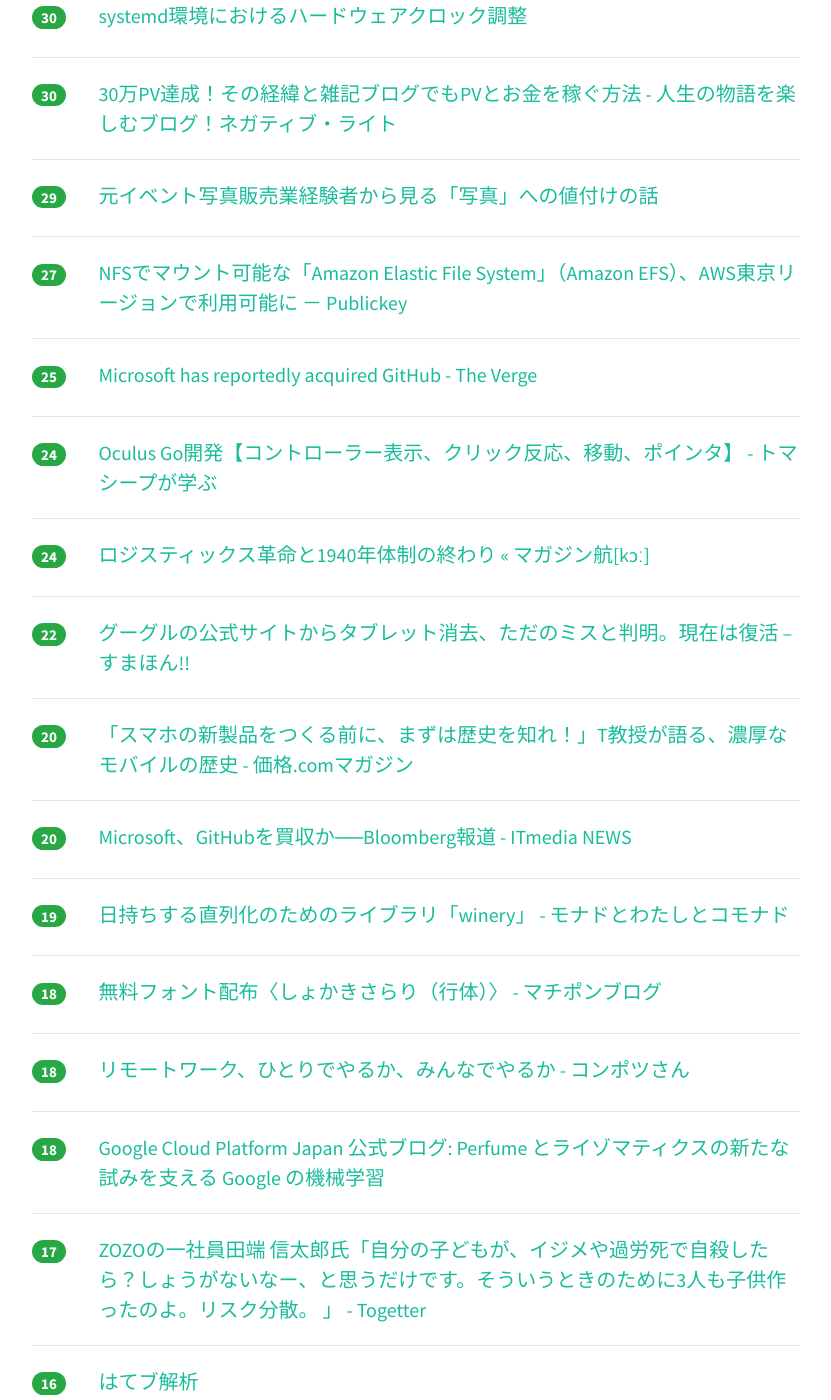
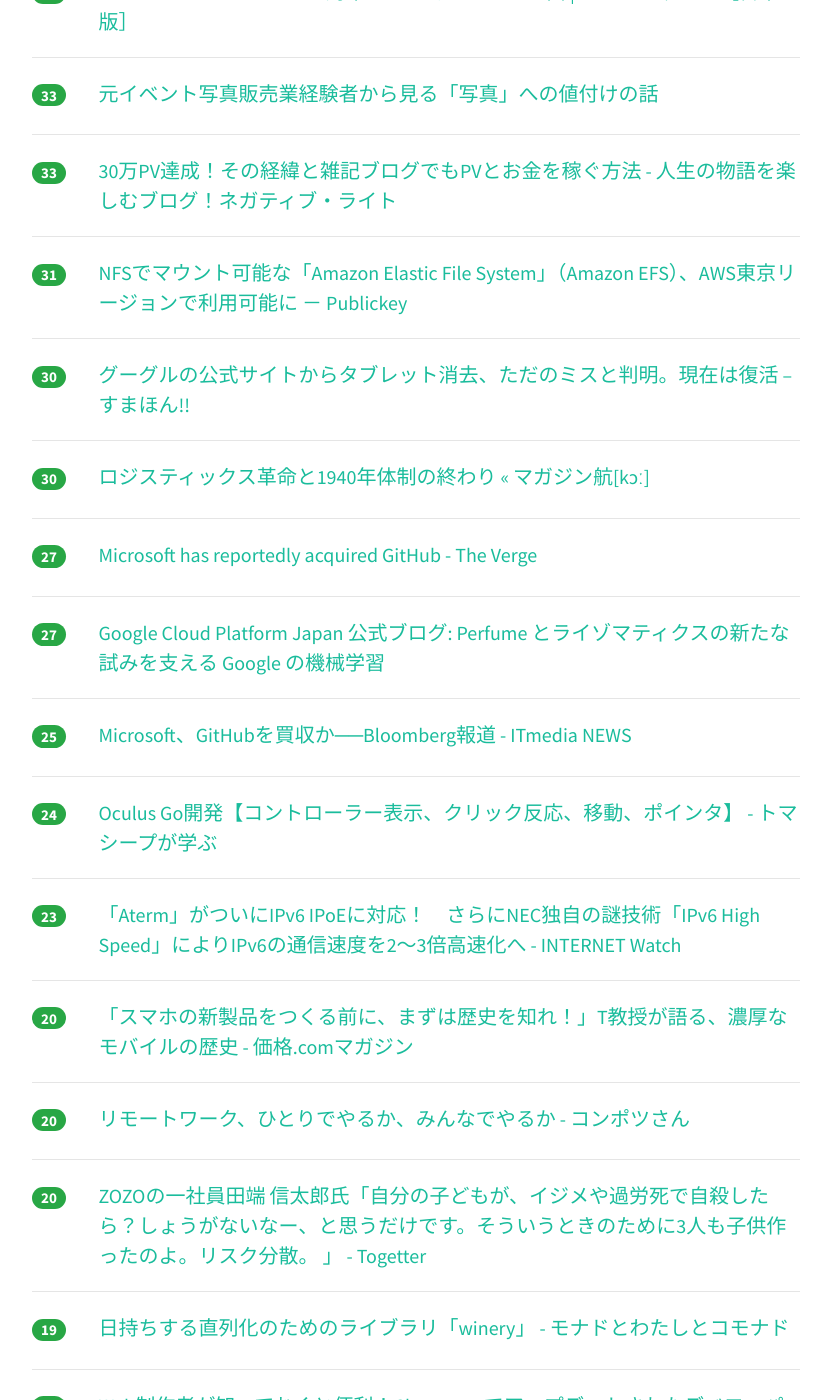
Before and after one commit to yatta47/hatena-matome-site, a Jekyll site: the page built from _posts/2018-06-04-hatena.md, in a window 1280 px wide and 1400 px high, scrolled down 1521 px. Shown: the whole window, without its empty margins (224-1055 px from the left). Built offline with Jekyll 4.4.1, drawn with Linux system fonts in a browser that asks for light colours; nearby versions of some CDN libraries; some of the changed text lies outside the part shown.

Commit message:
Updated 2018-06-04

```diff
--- a/_posts/2018-06-04-hatena.md
+++ b/_posts/2018-06-04-hatena.md
@@ -1,54 +1,59 @@
 ---
 layout: post
 title:  "2018-06-04 はてぶIT"
-date:   2018-06-04 12:01:16
+date:   2018-06-04 13:02:26
 tags: [it-hotentry]
 ---
-36 件のデータあり
+39 件のデータあり
 
 <hr><div class="row">
-<div class="col-1"><span class="badge badge-pill badge-success h2">386</span></div>
+<div class="col-1"><span class="badge badge-pill badge-success h2">531</span></div>
 <div class="col-11"><a href='https://corriente.top/post-66891/' target='_blank'>Microsoft、GitHubを買収完了　現地時間4日に正式発表へ | CoRRiENTE.top</a></div>
 </div>
 <hr>
 <div class="row">
-<div class="col-1"><span class="badge badge-pill badge-success h2">261</span></div>
+<div class="col-1"><span class="badge badge-pill badge-success h2">286</span></div>
 <div class="col-11"><a href='https://ameblo.jp/arcade-cabinet/entry-12381068306.html' target='_blank'>メガドライブ版ダライアス - 完成！ | Arcade Cabinet</a></div>
 </div>
 <hr>
 <div class="row">
-<div class="col-1"><span class="badge badge-pill badge-success h2">196</span></div>
+<div class="col-1"><span class="badge badge-pill badge-success h2">261</span></div>
+<div class="col-11"><a href='http://blog.jnito.com/entry/2018/06/04/053705' target='_blank'>【問題提起】篠原嘉一氏に情報教育の講演を依頼する前に考えていただきたいこと ～ITエンジニアから見た、情報教育のあり方について～ - give IT a try</a></div>
+</div>
+<hr>
+<div class="row">
+<div class="col-1"><span class="badge badge-pill badge-success h2">223</span></div>
 <div class="col-11"><a href='https://akiba-pc.watch.impress.co.jp/docs/news/news/1125352.html' target='_blank'>JavaScriptで制御できる電子工作ボード「obniz」が発売、実売4,980円 - AKIBA PC Hotline!</a></div>
 </div>
 <hr>
 <div class="row">
-<div class="col-1"><span class="badge badge-pill badge-success h2">165</span></div>
-<div class="col-11"><a href='http://blog.jnito.com/entry/2018/06/04/053705' target='_blank'>【問題提起】篠原嘉一氏に情報教育の講演を依頼する前に考えていただきたいこと ～ITエンジニアから見た、情報教育のあり方について～ - give IT a try</a></div>
-</div>
-<hr>
-<div class="row">
-<div class="col-1"><span class="badge badge-pill badge-success h2">86</span></div>
+<div class="col-1"><span class="badge badge-pill badge-success h2">91</span></div>
 <div class="col-11"><a href='https://www.bloomberg.com/news/articles/2018-06-03/microsoft-is-said-to-have-agreed-to-acquire-coding-site-github' target='_blank'>Microsoft Is Said to Have Agreed to Acquire Coding Site GitHub - Bloomberg</a></div>
 </div>
 <hr>
 <div class="row">
-<div class="col-1"><span class="badge badge-pill badge-success h2">63</span></div>
+<div class="col-1"><span class="badge badge-pill badge-success h2">74</span></div>
 <div class="col-11"><a href='https://togetter.com/li/1233585' target='_blank'>『日本はとても安全な国だと聞くのでRubyKaigiの会場の目立つ場所に200円置いてみた』日本人でも訳がわからない結果になった様子 - Togetter</a></div>
 </div>
 <hr>
 <div class="row">
-<div class="col-1"><span class="badge badge-pill badge-success h2">53</span></div>
+<div class="col-1"><span class="badge badge-pill badge-success h2">63</span></div>
 <div class="col-11"><a href='https://about.gitlab.com/2018/06/03/microsoft-acquires-github/' target='_blank'>Congratulations GitHub on the acquisition by Microsoft | GitLab</a></div>
 </div>
 <hr>
 <div class="row">
-<div class="col-1"><span class="badge badge-pill badge-success h2">52</span></div>
+<div class="col-1"><span class="badge badge-pill badge-success h2">58</span></div>
+<div class="col-11"><a href='https://qiita.com/koshian2/items/f9f20f3e0eee711b1505' target='_blank'>畳み込みニューラルネットワークすごさを従来の機械学習のアルゴリズムと比較する</a></div>
+</div>
+<hr>
+<div class="row">
+<div class="col-1"><span class="badge badge-pill badge-success h2">56</span></div>
 <div class="col-11"><a href='https://alpacat.hatenablog.com/entry/ml-at-work' target='_blank'>「仕事ではじめる機械学習」はゼロから作りはじめた初心者の頭を冷やすのにうってつけ - アルパカログ</a></div>
 </div>
 <hr>
 <div class="row">
-<div class="col-1"><span class="badge badge-pill badge-success h2">51</span></div>
-<div class="col-11"><a href='https://qiita.com/koshian2/items/f9f20f3e0eee711b1505' target='_blank'>畳み込みニューラルネットワークすごさを従来の機械学習のアルゴリズムと比較する</a></div>
+<div class="col-1"><span class="badge badge-pill badge-success h2">40</span></div>
+<div class="col-11"><a href='https://applech2.com/archives/20180603-luna-display-support-all-mac.html' target='_blank'>iPadをセカンドディスプレイ化できる「Luna Display」が全てのMacで互換性が確認され、Mac Miniをラップトップとして利用することも可能に。 | AAPL Ch.</a></div>
 </div>
 <hr>
 <div class="row">
@@ -57,38 +62,53 @@ tags: [it-hotentry]
 </div>
 <hr>
 <div class="row">
-<div class="col-1"><span class="badge badge-pill badge-success h2">37</span></div>
-<div class="col-11"><a href='https://applech2.com/archives/20180603-luna-display-support-all-mac.html' target='_blank'>iPadをセカンドディスプレイ化できる「Luna Display」が全てのMacで互換性が確認され、Mac Miniをラップトップとして利用することも可能に。 | AAPL Ch.</a></div>
+<div class="col-1"><span class="badge badge-pill badge-success h2">34</span></div>
+<div class="col-11"><a href='https://qiita.com/slug/items/4f902f45c5796f69309c' target='_blank'>systemd環境におけるハードウェアクロック調整</a></div>
+</div>
+<hr>
+<div class="row">
+<div class="col-1"><span class="badge badge-pill badge-success h2">33</span></div>
+<div class="col-11"><a href='https://www.lifehacker.jp/2018/06/heres-why-amazon-cant-fix-review-spam.html' target='_blank'>Amazonのスパムレビュー対策がうまくいかない理由 | ライフハッカー［日本版］</a></div>
+</div>
+<hr>
+<div class="row">
+<div class="col-1"><span class="badge badge-pill badge-success h2">33</span></div>
+<div class="col-11"><a href='https://anond.hatelabo.jp/20180604011619' target='_blank'>元イベント写真販売業経験者から見る「写真」への値付けの話</a></div>
+</div>
+<hr>
+<div class="row">
+<div class="col-1"><span class="badge badge-pill badge-success h2">33</span></div>
+<div class="col-11"><a href='http://www.iwako-light.com/entry/30pv' target='_blank'>30万PV達成！その経緯と雑記ブログでもPVとお金を稼ぐ方法 - 人生の物語を楽しむブログ！ネガティブ・ライト</a></div>
 </div>
 <hr>
 <div class="row">
 <div class="col-1"><span class="badge badge-pill badge-success h2">31</span></div>
-<div class="col-11"><a href='https://www.lifehacker.jp/2018/06/heres-why-amazon-cant-fix-review-spam.html' target='_blank'>Amazonのスパムレビュー対策がうまくいかない理由 | ライフハッカー［日本版］</a></div>
+<div class="col-11"><a href='https://www.publickey1.jp/blog/18/nfsamazon_elastic_file_systemamazon_efsaws.html' target='_blank'>NFSでマウント可能な「Amazon Elastic File System」（Amazon EFS）、AWS東京リージョンで利用可能に － Publickey</a></div>
 </div>
 <hr>
 <div class="row">
 <div class="col-1"><span class="badge badge-pill badge-success h2">30</span></div>
-<div class="col-11"><a href='https://qiita.com/slug/items/4f902f45c5796f69309c' target='_blank'>systemd環境におけるハードウェアクロック調整</a></div>
+<div class="col-11"><a href='https://smhn.info/201806-android-tablet-section' target='_blank'>グーグルの公式サイトからタブレット消去、ただのミスと判明。現在は復活 – すまほん!!</a></div>
 </div>
 <hr>
 <div class="row">
 <div class="col-1"><span class="badge badge-pill badge-success h2">30</span></div>
-<div class="col-11"><a href='http://www.iwako-light.com/entry/30pv' target='_blank'>30万PV達成！その経緯と雑記ブログでもPVとお金を稼ぐ方法 - 人生の物語を楽しむブログ！ネガティブ・ライト</a></div>
-</div>
-<hr>
-<div class="row">
-<div class="col-1"><span class="badge badge-pill badge-success h2">29</span></div>
-<div class="col-11"><a href='https://anond.hatelabo.jp/20180604011619' target='_blank'>元イベント写真販売業経験者から見る「写真」への値付けの話</a></div>
+<div class="col-11"><a href='https://magazine-k.jp/2018/06/04/editors-note-33/' target='_blank'>ロジスティックス革命と1940年体制の終わり « マガジン航[kɔː]</a></div>
 </div>
 <hr>
 <div class="row">
 <div class="col-1"><span class="badge badge-pill badge-success h2">27</span></div>
-<div class="col-11"><a href='https://www.publickey1.jp/blog/18/nfsamazon_elastic_file_systemamazon_efsaws.html' target='_blank'>NFSでマウント可能な「Amazon Elastic File System」（Amazon EFS）、AWS東京リージョンで利用可能に － Publickey</a></div>
+<div class="col-11"><a href='https://www.theverge.com/2018/6/3/17422752/microsoft-github-acquisition-rumors' target='_blank'>Microsoft has reportedly acquired GitHub - The Verge</a></div>
+</div>
+<hr>
+<div class="row">
+<div class="col-1"><span class="badge badge-pill badge-success h2">27</span></div>
+<div class="col-11"><a href='https://cloudplatform-jp.googleblog.com/2018/06/NHK-Perfume-TECHNOLOGY-Reframe-Your-Photo-Google-TensorFlow.html' target='_blank'>Google Cloud Platform Japan 公式ブログ: Perfume とライゾマティクスの新たな試みを支える Google の機械学習</a></div>
 </div>
 <hr>
 <div class="row">
 <div class="col-1"><span class="badge badge-pill badge-success h2">25</span></div>
-<div class="col-11"><a href='https://www.theverge.com/2018/6/3/17422752/microsoft-github-acquisition-rumors' target='_blank'>Microsoft has reportedly acquired GitHub - The Verge</a></div>
+<div class="col-11"><a href='http://www.itmedia.co.jp/news/articles/1806/04/news058.html' target='_blank'>Microsoft、GitHubを買収か──Bloomberg報道 - ITmedia NEWS</a></div>
 </div>
 <hr>
 <div class="row">
@@ -97,13 +117,8 @@ tags: [it-hotentry]
 </div>
 <hr>
 <div class="row">
-<div class="col-1"><span class="badge badge-pill badge-success h2">24</span></div>
-<div class="col-11"><a href='https://magazine-k.jp/2018/06/04/editors-note-33/' target='_blank'>ロジスティックス革命と1940年体制の終わり « マガジン航[kɔː]</a></div>
-</div>
-<hr>
-<div class="row">
-<div class="col-1"><span class="badge badge-pill badge-success h2">22</span></div>
-<div class="col-11"><a href='https://smhn.info/201806-android-tablet-section' target='_blank'>グーグルの公式サイトからタブレット消去、ただのミスと判明。現在は復活 – すまほん!!</a></div>
+<div class="col-1"><span class="badge badge-pill badge-success h2">23</span></div>
+<div class="col-11"><a href='https://internet.watch.impress.co.jp/docs/news/1124437.html' target='_blank'>「Aterm」がついにIPv6 IPoEに対応！　さらにNEC独自の謎技術「IPv6 High Speed」によりIPv6の通信速度を2～3倍高速化へ - INTERNET Watch</a></div>
 </div>
 <hr>
 <div class="row">
@@ -113,7 +128,12 @@ tags: [it-hotentry]
 <hr>
 <div class="row">
 <div class="col-1"><span class="badge badge-pill badge-success h2">20</span></div>
-<div class="col-11"><a href='http://www.itmedia.co.jp/news/articles/1806/04/news058.html' target='_blank'>Microsoft、GitHubを買収か──Bloomberg報道 - ITmedia NEWS</a></div>
+<div class="col-11"><a href='http://mitomasan.hatenablog.com/entry/2018/05/29/234720' target='_blank'>リモートワーク、ひとりでやるか、みんなでやるか - コンポツさん</a></div>
+</div>
+<hr>
+<div class="row">
+<div class="col-1"><span class="badge badge-pill badge-success h2">20</span></div>
+<div class="col-11"><a href='https://togetter.com/li/1233509' target='_blank'>ZOZOの一社員田端 信太郎氏「自分の子どもが、イジメや過労死で自殺したら？しょうがないなー、と思うだけです。そういうときのために3人も子供作ったのよ。リスク分散。 」 - Togetter</a></div>
 </div>
 <hr>
 <div class="row">
@@ -122,63 +142,58 @@ tags: [it-hotentry]
 </div>
 <hr>
 <div class="row">
+<div class="col-1"><span class="badge badge-pill badge-success h2">19</span></div>
+<div class="col-11"><a href='https://coliss.com/articles/browser/chrome/devtools-new-features-in-chrome67.html' target='_blank'>Web制作者が知っておくと便利！Chrome 67でアップデートされたデベロッパーツールの新機能 | コリス</a></div>
+</div>
+<hr>
+<div class="row">
 <div class="col-1"><span class="badge badge-pill badge-success h2">18</span></div>
 <div class="col-11"><a href='http://shokaki.hatenablog.jp/entry/2018/06/03/095429' target='_blank'>無料フォント配布〈しょかきさらり（行体）〉 - マチポンブログ</a></div>
 </div>
 <hr>
 <div class="row">
-<div class="col-1"><span class="badge badge-pill badge-success h2">18</span></div>
-<div class="col-11"><a href='http://mitomasan.hatenablog.com/entry/2018/05/29/234720' target='_blank'>リモートワーク、ひとりでやるか、みんなでやるか - コンポツさん</a></div>
-</div>
-<hr>
-<div class="row">
-<div class="col-1"><span class="badge badge-pill badge-success h2">18</span></div>
-<div class="col-11"><a href='https://cloudplatform-jp.googleblog.com/2018/06/NHK-Perfume-TECHNOLOGY-Reframe-Your-Photo-Google-TensorFlow.html' target='_blank'>Google Cloud Platform Japan 公式ブログ: Perfume とライゾマティクスの新たな試みを支える Google の機械学習</a></div>
+<div class="col-1"><span class="badge badge-pill badge-success h2">17</span></div>
+<div class="col-11"><a href='https://hatebu-analyzer.herokuapp.com/' target='_blank'>はてブ解析</a></div>
 </div>
 <hr>
 <div class="row">
 <div class="col-1"><span class="badge badge-pill badge-success h2">17</span></div>
-<div class="col-11"><a href='https://togetter.com/li/1233509' target='_blank'>ZOZOの一社員田端 信太郎氏「自分の子どもが、イジメや過労死で自殺したら？しょうがないなー、と思うだけです。そういうときのために3人も子供作ったのよ。リスク分散。 」 - Togetter</a></div>
+<div class="col-11"><a href='http://musmus.main.jp/blog/gohoukoku/' target='_blank'>ご報告 | MusMus ブログ</a></div>
+</div>
+<hr>
+<div class="row">
+<div class="col-1"><span class="badge badge-pill badge-success h2">17</span></div>
+<div class="col-11"><a href='https://www.moguravr.com/custom-order-maid/' target='_blank'>VTuberにもなれる「カスタムオーダーメイド3D2」新機能紹介 | Mogura VR - 国内外のVR/AR/MR最新情報</a></div>
+</div>
+<hr>
+<div class="row">
+<div class="col-1"><span class="badge badge-pill badge-success h2">17</span></div>
+<div class="col-11"><a href='http://www.itmedia.co.jp/news/articles/1806/04/news054.html' target='_blank'>他社の商標「艦娘」、宣伝番組で誤って使用　「アズレン」運営が謝罪 - ITmedia NEWS</a></div>
 </div>
 <hr>
 <div class="row">
 <div class="col-1"><span class="badge badge-pill badge-success h2">16</span></div>
-<div class="col-11"><a href='https://hatebu-analyzer.herokuapp.com/' target='_blank'>はてブ解析</a></div>
+<div class="col-11"><a href='http://ekeler.com/game-boy-camera-canon-ef-mount/' target='_blank'>Game Boy Camera Canon EF Mount — Bastiaan Ekeler</a></div>
 </div>
 <hr>
 <div class="row">
 <div class="col-1"><span class="badge badge-pill badge-success h2">16</span></div>
-<div class="col-11"><a href='http://www.itmedia.co.jp/news/articles/1806/04/news054.html' target='_blank'>他社の商標「艦娘」、宣伝番組で誤って使用　「アズレン」運営が謝罪 - ITmedia NEWS</a></div>
+<div class="col-11"><a href='https://wired.jp/2018/06/04/gdpr-children-parental-consent/' target='_blank'>GDPRの施行でティーンエイジャーに予期せぬ影響？ 必須になった「親の同意」がもたらす懸念｜WIRED.jp</a></div>
 </div>
 <hr>
 <div class="row">
 <div class="col-1"><span class="badge badge-pill badge-success h2">15</span></div>
-<div class="col-11"><a href='http://ekeler.com/game-boy-camera-canon-ef-mount/' target='_blank'>Game Boy Camera Canon EF Mount — Bastiaan Ekeler</a></div>
+<div class="col-11"><a href='http://katsumakazuyo.hatenablog.com/entry/2018/06/04/094524' target='_blank'>ブログを書き続けるコツは、アクセス数とかを気にしないことではないかと思う - 勝間和代が徹底的にマニアックな話をアップするブログ</a></div>
 </div>
 <hr>
 <div class="row">
 <div class="col-1"><span class="badge badge-pill badge-success h2">15</span></div>
-<div class="col-11"><a href='http://musmus.main.jp/blog/gohoukoku/' target='_blank'>ご報告 | MusMus ブログ</a></div>
+<div class="col-11"><a href='https://dev.classmethod.jp/cloud/aws/aws-summit-tokyo-2018-day2-p3-2-17/' target='_blank'>[レポート]【パーソルキャリア様ご登壇事例】Amazon ECSを活用した、転職サービス「MIIDAS」のAWS移行事例 #AWSSummit ｜ Developers.IO</a></div>
 </div>
 <hr>
 <div class="row">
-<div class="col-1"><span class="badge badge-pill badge-success h2">14</span></div>
-<div class="col-11"><a href='https://www.moguravr.com/custom-order-maid/' target='_blank'>VTuberにもなれる「カスタムオーダーメイド3D2」新機能紹介 | Mogura VR - 国内外のVR/AR/MR最新情報</a></div>
-</div>
-<hr>
-<div class="row">
-<div class="col-1"><span class="badge badge-pill badge-success h2">12</span></div>
-<div class="col-11"><a href='https://wired.jp/2018/06/04/gdpr-children-parental-consent/' target='_blank'>GDPRの施行でティーンエイジャーに予期せぬ影響？ 必須になった「親の同意」がもたらす懸念｜WIRED.jp</a></div>
-</div>
-<hr>
-<div class="row">
-<div class="col-1"><span class="badge badge-pill badge-success h2">10</span></div>
+<div class="col-1"><span class="badge badge-pill badge-success h2">11</span></div>
 <div class="col-11"><a href='https://www.bloomberg.co.jp/news/articles/2018-06-03/P9RMBX6JTSE801' target='_blank'>マイクロソフト、開発者向けサービスのギットハブ買収で合意－関係者 - Bloomberg</a></div>
-</div>
-<hr>
-<div class="row">
-<div class="col-1"><span class="badge badge-pill badge-success h2">8</span></div>
-<div class="col-11"><a href='http://katsumakazuyo.hatenablog.com/entry/2018/06/04/094524' target='_blank'>ブログを書き続けるコツは、アクセス数とかを気にしないことではないかと思う - 勝間和代が徹底的にマニアックな話をアップするブログ</a></div>
 </div>
 <hr>
 <div class="row">
```
